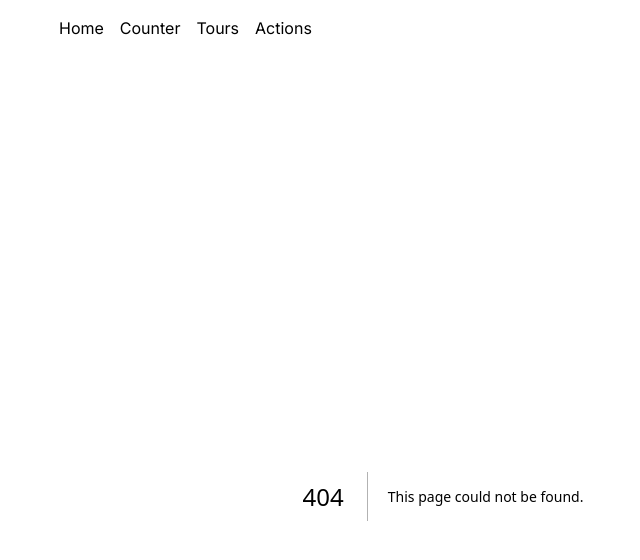
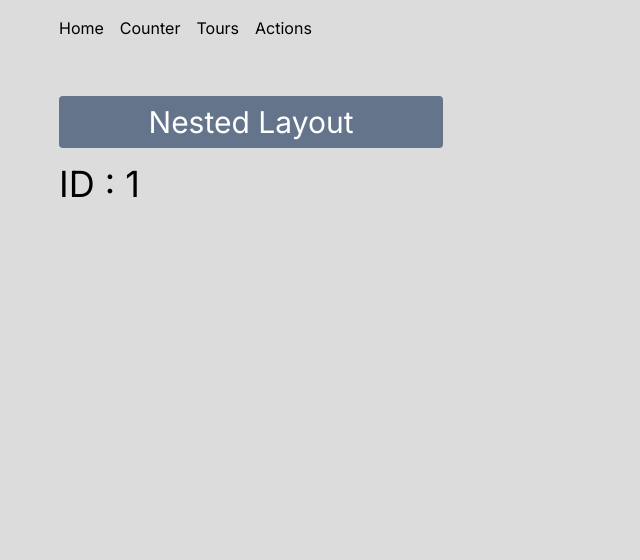
Before and after one commit to fasnimo/tutorial_nextjs_two, a Next.js app: page /tours/1 in a window 1280 px wide. Before the commit this address had no page. Shown: the top 560 px of the page, without its empty margins (197-837 px from the left). Built offline with nearby package versions, Linux system fonts and the light colour scheme.

Commit message:
adds image for landing page

```diff
--- /dev/null
+++ b/app/tours/[id]/page.tsx
@@ -0,0 +1,11 @@
+import mapsImg from '@/images/maps.jpg'
+import React from 'react'
+console.log(mapsImg)
+
+export default function page({params}:{params:{id:string}}) {
+  return (
+    <div>
+        <h1 className='text-4xl'>ID : {params.id}</h1>
+    </div>
+  );
+}
--- /dev/null
+++ b/app/tours/layout.tsx
@@ -0,0 +1,18 @@
+import React from 'react'
+
+interface ToursLayoutProps {
+    children: React.ReactNode; // Correctly define children as a prop
+}
+
+export default function ToursLayout({children}:ToursLayoutProps) {
+  return (
+    <div>
+        <header className="py-2 w-1/2 bg-slate-500 rounded mb-4">
+            <h1 className="text-3xl text-white text-center">
+                Nested Layout
+            </h1>
+        </header>
+        {children}
+    </div>
+  )
+}
--- a/app/tours/page.tsx
+++ b/app/tours/page.tsx
@@ -1,4 +1,6 @@
 // import React from 'react'
+
+import Link from "next/link";
 
 const url = 'https://www.course-api.com/react-tours-project';
 
@@ -13,12 +15,21 @@ async function ToursPage() {
     const response = await fetch(url);
     const data:Tour[] = await response.json();
 
+    // const handleOnClick = () => {
+    //   console.log("Clicked")
+    // }
+
   return (
     <section>
         <h1 className="text-3xl mb-4">Tours</h1>
+        {/* <TourList tours = {data} onClickHandler = {handleOnClick}/> */}
         {data.map((tour) => {
-            return <h2 key={tour.id}>{tour.name}</h2>
-        })}
+            return(
+              <Link key={tour.id} href={`/tours/${tour.id}`} className='hover:text-blue-500'>
+                <h2>{tour.name}</h2>
+              </Link>
+            );
+            })}
     </section>
   )
 }
--- /dev/null
+++ b/components/TourList.tsx
@@ -0,0 +1,16 @@
+// import React from 'react'
+
+async function TourList({tours, onClickHandler}) {
+
+  return (
+    <section>
+      <h2>Test</h2>
+        {tours.map((tour) => {
+
+            return <h2 onClick={onClickHandler} key={tour.id}>{tour.name}</h2>
+        })}
+    </section>
+  )
+}
+
+export default TourList
```
Also changed, not shown: 1 other file (tests, documents, lock files or other folders).
